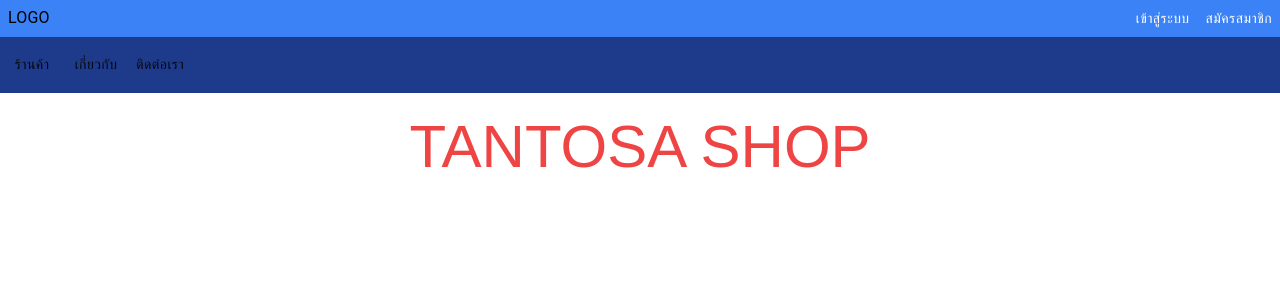
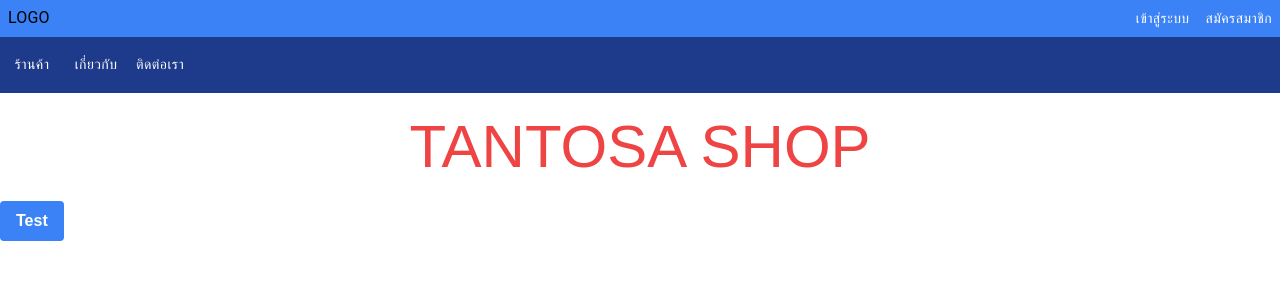
Before and after one commit to raksitnongbua/e-commerce, a Next.js app: page / in a window 1280 px wide. Shown: the top 300 px of the page. Built offline with nearby package versions, Linux system fonts and the light colour scheme.

Commit message:
edit button style

```diff
--- a/components/header.tsx
+++ b/components/header.tsx
@@ -1,8 +1,14 @@
-import { Button, Typography } from '@material-ui/core';
+import { Button, makeStyles, Typography } from '@material-ui/core';
 import Link from 'next/link';
 import React from 'react';
 
+const useStyles = makeStyles({
+  btn: {
+    color: 'white',
+  },
+});
 const Header = () => {
+  const { btn } = useStyles();
   return (
     <div>
       <div className='bg-blue-500 flex justify-between items-center'>
@@ -10,24 +16,30 @@ const Header = () => {
           <Typography>LOGO</Typography>
         </div>
         <div>
-          <Button variant='text' className='mx-1'>
-            <p className='text-white'>เข้าสู่ระบบ</p>
+          <Button variant='text' className={btn}>
+            เข้าสู่ระบบ
           </Button>
-          <Button variant='text' className='mx-1'>
-            <p className='text-white'>สมัครสมาชิก</p>
+          <Button variant='text' className={btn}>
+            สมัครสมาชิก
           </Button>
         </div>
       </div>
       <div className='bg-blue-900 h-14 flex items-center'>
         <div className='container mx-auto'>
           <Link href='/shop'>
-            <Button variant='text'>ร้านค้า</Button>
+            <Button className={btn} variant='text'>
+              ร้านค้า
+            </Button>
           </Link>
           <Link href='/about'>
-            <Button variant='text'>เกี่ยวกับ</Button>
+            <Button className={btn} variant='text'>
+              เกี่ยวกับ
+            </Button>
           </Link>
           <Link href='/contact'>
-            <Button variant='text'>ติดต่อเรา</Button>
+            <Button className={btn} variant='text'>
+              ติดต่อเรา
+            </Button>
           </Link>
         </div>
       </div>
--- a/pages/index.tsx
+++ b/pages/index.tsx
@@ -3,6 +3,7 @@ import Layout from '../components/layout';
 import utilStyles from '../styles/utils.module.css';
 import { getSortedPostsData } from '../lib/posts';
 import Link from 'next/link';
+import { Button } from '@material-ui/core';
 
 const Home = () => {
   return (
@@ -12,6 +13,7 @@ const Home = () => {
           <p className='text-6xl text-red-500 m-2 text-center'>TANTOSA SHOP</p>
         </div>
       </div>
+      <button className='btn btn-blue'>Test</button>
     </Layout>
   );
 };
```
